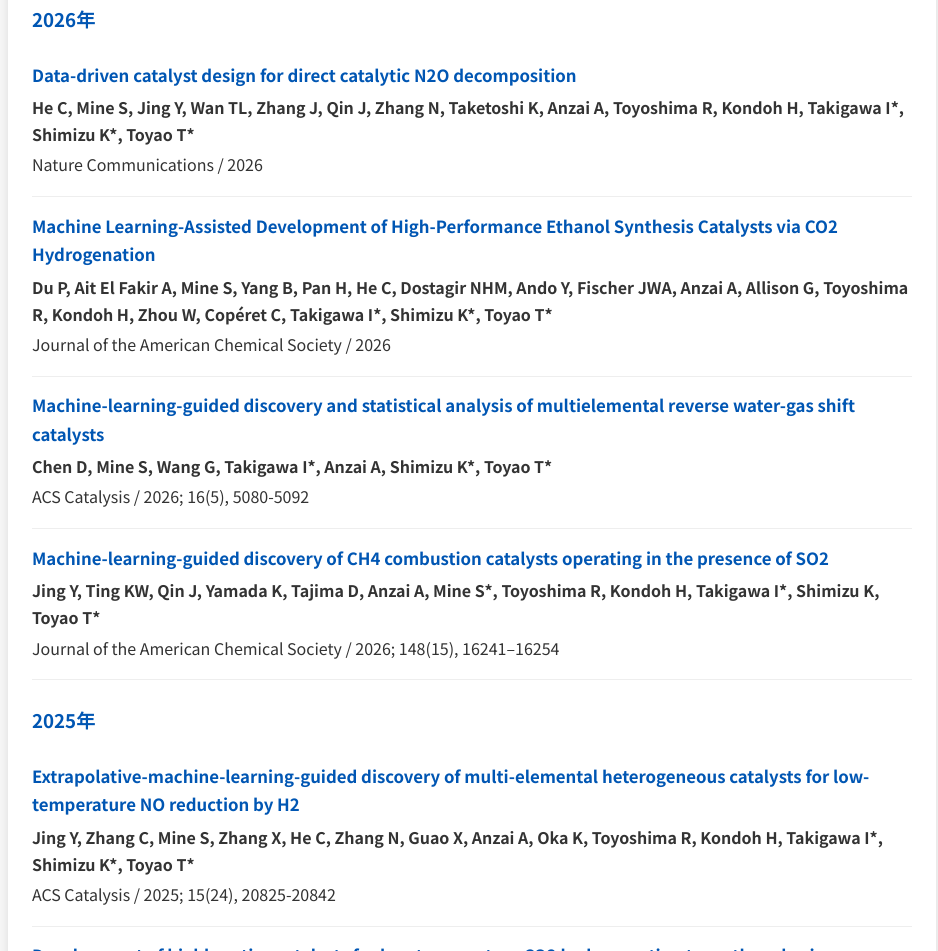
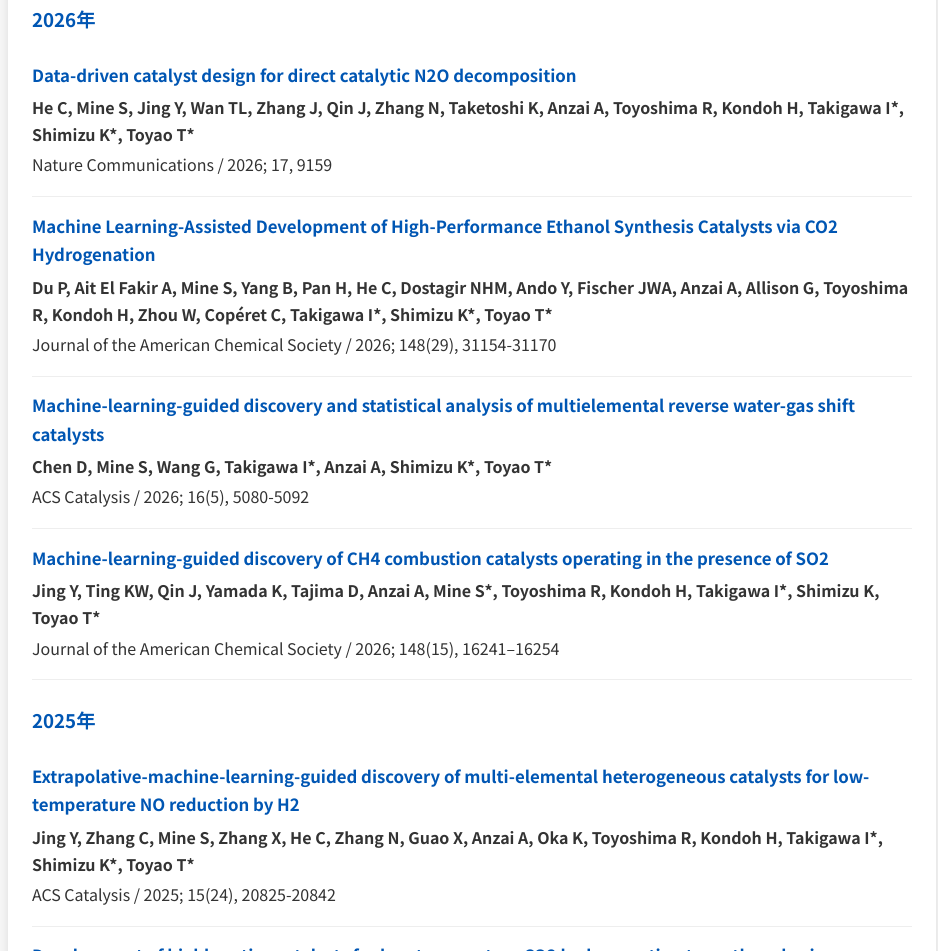
Before and after one commit to takigawa-lab/takigawa-lab.github.io, a plain HTML site: page research.html in a window 1280 px wide. Shown: the part 2065-3016 px from the top of the page, without its empty margins (168-1106 px from the left). Drawn offline with Linux system fonts and the light colour scheme.

Commit message:
Update publication metadata

```diff
--- a/research.html
+++ b/research.html
@@ -157,12 +157,12 @@
       <article class="entry">
         <h3><a href="https://doi.org/10.1038/s41467-026-75902-z" target="_blank" rel="noopener noreferrer">Data-driven catalyst design for direct catalytic N2O decomposition</a></h3>
         <p class="authors">He C, Mine S, Jing Y, Wan TL, Zhang J, Qin J, Zhang N, Taketoshi K, Anzai A, Toyoshima R, Kondoh H, Takigawa I*, Shimizu K*, Toyao T*</p>
-        <p class="meta">Nature Communications / 2026</p>
+        <p class="meta">Nature Communications / 2026; 17, 9159</p>
       </article>
       <article class="entry">
         <h3><a href="https://doi.org/10.1021/jacs.6c06886" target="_blank" rel="noopener noreferrer">Machine Learning-Assisted Development of High-Performance Ethanol Synthesis Catalysts via CO2 Hydrogenation</a></h3>
         <p class="authors">Du P, Ait El Fakir A, Mine S, Yang B, Pan H, He C, Dostagir NHM, Ando Y, Fischer JWA, Anzai A, Allison G, Toyoshima R, Kondoh H, Zhou W, Copéret C, Takigawa I*, Shimizu K*, Toyao T*</p>
-        <p class="meta">Journal of the American Chemical Society / 2026</p>
+        <p class="meta">Journal of the American Chemical Society / 2026; 148(29), 31154-31170</p>
       </article>
       <article class="entry">
         <h3><a href="https://doi.org/10.1021/acscatal.5c09278" target="_blank" rel="noopener noreferrer">Machine-learning-guided discovery and statistical analysis of multielemental reverse water-gas shift catalysts</a></h3>
```
